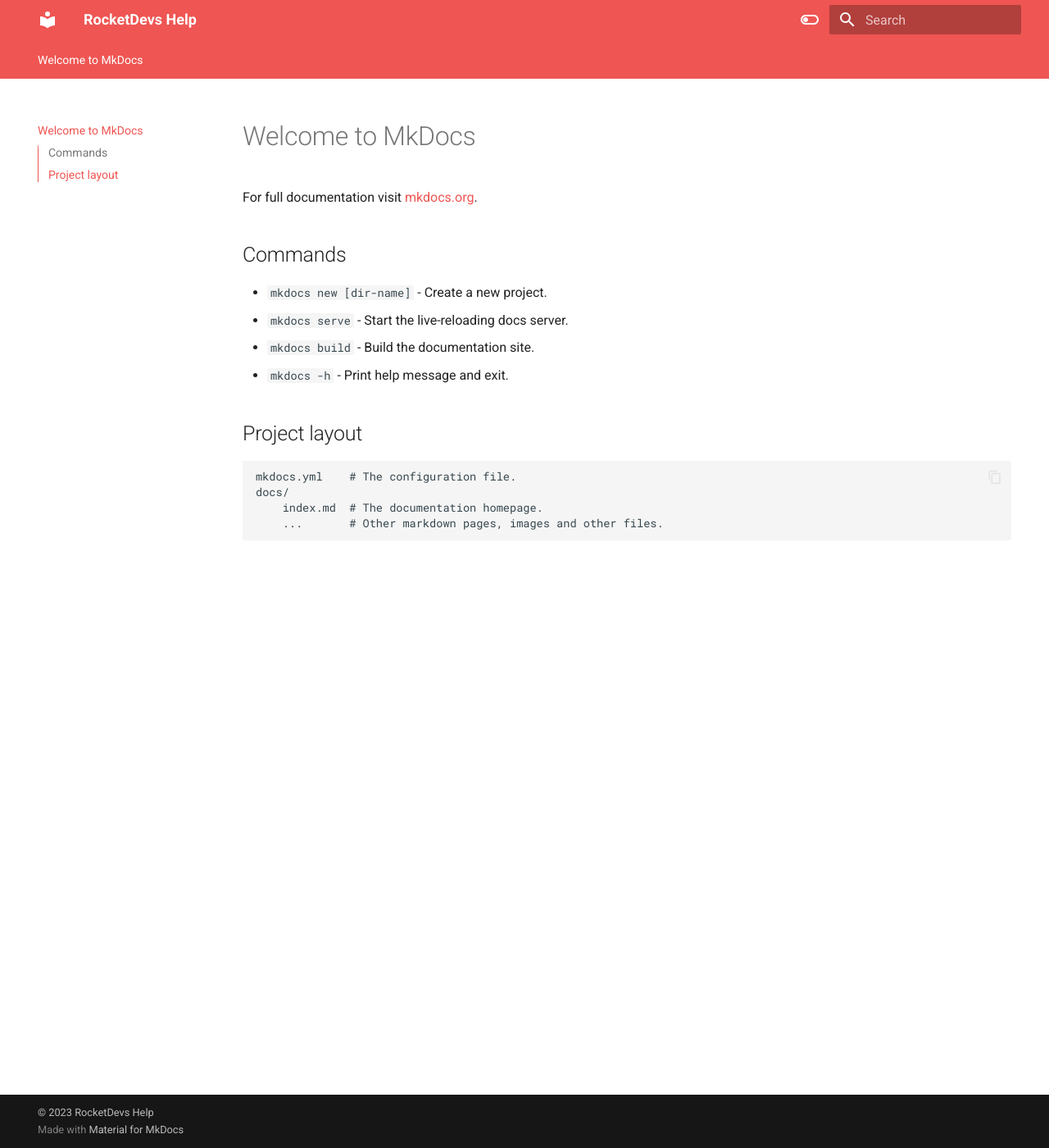
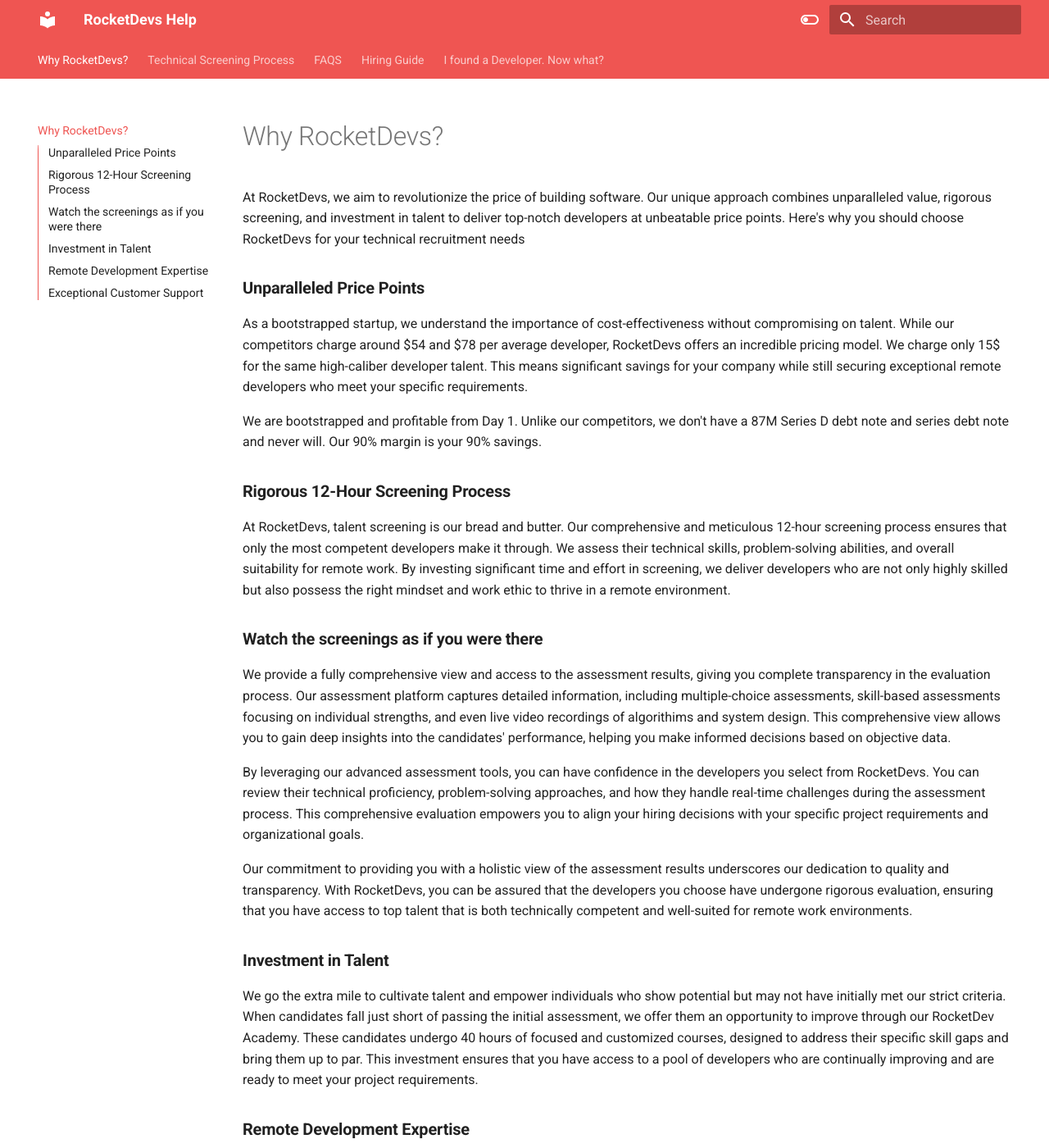
Before and after one commit to TheLastSultan/RocketDevsDocs, an MkDocs documentation site: the page built from docs/index.md, in a window 1280 px wide and 1400 px high. Shown: the whole window at 82% size. Built offline with MkDocs 1.6.1 and Material for MkDocs 9.7.7, drawn with Linux system fonts in a browser that asks for light colours; some of the changed text lies outside the part shown.

Commit message:
Adding initial documentation files

```diff
--- /dev/null
+++ b/docs/FAQS.md
@@ -0,0 +1,25 @@
+# FAQS
+#### 1. **Q: How does RocketDevs revolutionize the price of building software?**
+ A: RocketDevs combines unparalleled value, rigorous screening, and talent investment to deliver top-notch developers at unbeatable price points, starting at 8$ per developer.
+#### 2. **Q: What is RocketDevs' screening process like?**
+ A: RocketDevs employs a comprehensive 12-hour screening process that assesses technical skills, problem-solving abilities, and suitability for remote work. We recommend you browse through our screening process [HYPERLINK TO SCREENING PROCESS] to learn more
+#### 3. **Q: Why do I have to complete an Onboarding Call?**
+ A: All companies must complete a 15-minute onboarding call with our CEO before gaining full access to the platform. This is mostly designed to keep bad actors out of the system. Remember, you will have access to all assessment questions and answers after onboarding! It's also a great opportunity for us to connect and understand your hiring needs. Our CEO will usually handpick 2-3 RocketDevs as recommendations.
+#### 4. **Q: Can I see the assessment results of developers?**
+ A: Yes, RocketDevs provides a deep developer profile that offers complete transparency in the evaluation process, including detailed assessment results and even video recordings of algorithms and system design.
+#### 5. **Q: How does RocketDevs invest in talent?**
+ A: RocketDevs offers candidates who fall just short of passing the initial assessment an opportunity to improve through the RocketDev Academy, providing 4 weeks of focused and customized courses to address knowledge gaps.
+#### 6. **Q: How do I choose the right developer level (L1, L2, L3) for my project?**
+ A: We have a compact but powerful hiring guide  that outlines the criteria for each level. Our hiring guide will provide you with a clear understanding of our offerings and how they align with your technical needs.
+#### 7. **Q: Can I customize the hiring process for my company's specific requirements?**
+ A: You can tailor the recommendations to your company's specific needs and goals including IP and much more. Feel free to inquire as early as your onboarding interview on how we can suit your needs.
+#### 8. **Q: What programming languages and technologies are RocketDevs' developers proficient in?**
+ A: RocketDevs' developers are proficient in a wide range of programming languages and technologies, including but not limited to Java, Python, JavaScript, C#, Ruby, PHP, HTML/CSS, React, Angular, Node.js, and many more. You can discuss your specific requirements with RocketDevs to find the right match for your project.
+#### 9. **Q: Can I conduct technical interviews with the developers before making a decision?**
+ A: Yes, RocketDevs allows you to conduct technical interviews with the shortlisted developers to evaluate their skills, problem-solving abilities, and cultural fit. You have the flexibility to choose the interview format and structure based on your preferences.
+#### 10. **Q: How does RocketDevs ensure the quality of the developers they provide?**
+ A: RocketDevs maintains a rigorous screening process, invests in talent development, and offers complete transparency through detailed developer profiles. Additionally, RocketDevs values customer feedback and continually monitors the performance and satisfaction of their developers to ensure consistent quality.
+#### 11. **Q: What if I'm not satisfied with a developer provided by RocketDevs?**
+ A: RocketDevs is committed to ensuring customer satisfaction. If you are not satisfied with a developer, they will work with you to understand the concerns and find a suitable solution. In cases where necessary, RocketDevs can provide a replacement developer to meet your expectations.
+#### 12. **Q: How does RocketDevs handle intellectual property and confidentiality?**
+ A: RocketDevs prioritizes the protection of intellectual property and confidentiality. They have confidentiality agreements in place with their developers, and you can also sign a separate NDA (Non-Disclosure Agreement) with the developers to ensure the security of your proprietary information.
--- a/docs/index.md
+++ b/docs/index.md
@@ -1,17 +1,28 @@
-# Welcome to MkDocs
+# Why RocketDevs?
+At RocketDevs, we aim to revolutionize the price of building software. Our unique approach combines unparalleled value, rigorous screening, and investment in talent to deliver top-notch developers at unbeatable price points. Here's why you should choose RocketDevs for your technical recruitment needs
 
-For full documentation visit [mkdocs.org](https://www.mkdocs.org).
+### **Unparalleled Price Points**
+As a bootstrapped startup, we understand the importance of cost-effectiveness without compromising on talent. While our competitors charge around $54 and $78 per average developer, RocketDevs offers an incredible pricing model. We charge only 15$ for the same high-caliber developer talent. This means significant savings for your company while still securing exceptional remote developers who meet your specific requirements.
 
-## Commands
+We are bootstrapped and profitable from Day 1. Unlike our competitors, we don't have a 87M Series D debt note and series debt note and never will. Our 90% margin is your 90% savings.
 
-* `mkdocs new [dir-name]` - Create a new project.
-* `mkdocs serve` - Start the live-reloading docs server.
-* `mkdocs build` - Build the documentation site.
-* `mkdocs -h` - Print help message and exit.
+### **Rigorous 12-Hour Screening Process**
+At RocketDevs, talent screening is our bread and butter. Our comprehensive and meticulous 12-hour screening process ensures that only the most competent developers make it through. We assess their technical skills, problem-solving abilities, and overall suitability for remote work. By investing significant time and effort in screening, we deliver developers who are not only highly skilled but also possess the right mindset and work ethic to thrive in a remote environment.
 
-## Project layout
+### **Watch the screenings as if you were there**
+We provide a fully comprehensive view and access to the assessment results, giving you complete transparency in the evaluation process. Our assessment platform captures detailed information, including multiple-choice assessments, skill-based assessments focusing on individual strengths, and even live video recordings of algorithims and system design. This comprehensive view allows you to gain deep insights into the candidates' performance, helping you make informed decisions based on objective data.
 
-    mkdocs.yml    # The configuration file.
-    docs/
-        index.md  # The documentation homepage.
-        ...       # Other markdown pages, images and other files.
+By leveraging our advanced assessment tools, you can have confidence in the developers you select from RocketDevs. You can review their technical proficiency, problem-solving approaches, and how they handle real-time challenges during the assessment process. This comprehensive evaluation empowers you to align your hiring decisions with your specific project requirements and organizational goals.
+
+Our commitment to providing you with a holistic view of the assessment results underscores our dedication to quality and transparency. With RocketDevs, you can be assured that the developers you choose have undergone rigorous evaluation, ensuring that you have access to top talent that is both technically competent and well-suited for remote work environments.
+
+### **Investment in Talent**
+We go the extra mile to cultivate talent and empower individuals who show potential but may not have initially met our strict criteria. When candidates fall just short of passing the initial assessment, we offer them an opportunity to improve through our RocketDev Academy. These candidates undergo 40 hours of focused and customized courses, designed to address their specific skill gaps and bring them up to par. This investment ensures that you have access to a pool of developers who are continually improving and are ready to meet your project requirements.
+
+### **Remote Development Expertise**
+With RocketDevs, you gain access to a vast network of experienced remote developers. We understand the unique challenges and dynamics of remote work environments. Our developers are well-versed in effective communication, time management, and collaboration across different time zones. They bring a wealth of knowledge and expertise in remote development practices, enabling your team to seamlessly integrate them into your projects and workflows.
+
+### **Exceptional Customer Support**
+At RocketDevs, we prioritize your satisfaction. Our dedicated support team is always ready to assist you throughout the recruitment process. Whether you have questions, need guidance, or require any form of assistance, we are just a call or message away. We strive to provide prompt and personalized support, ensuring a smooth and hassle-free experience with our platform.
+
+Choosing RocketDevs means gaining access to a carefully vetted pool of remote developers at an unbeatable price point. With our rigorous screening, investment in talent, and focus on remote development expertise, we are committed to delivering developers who will exceed your expectations. Experience the RocketDevs advantage and find your perfect remote developer today.
```
Also changed, not shown: docs/- TechnicalScreeningProcess.md (added, +34 -0 lines), docs/HiringGuide.md (added, +27 -0 lines), docs/IFoundaDev.md (added, +14 -0 lines), mkdocs.yml (line endings or trailing spaces).
